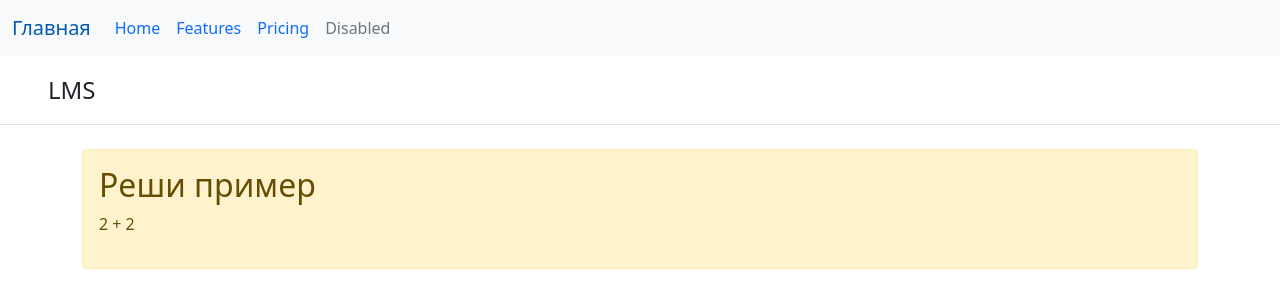
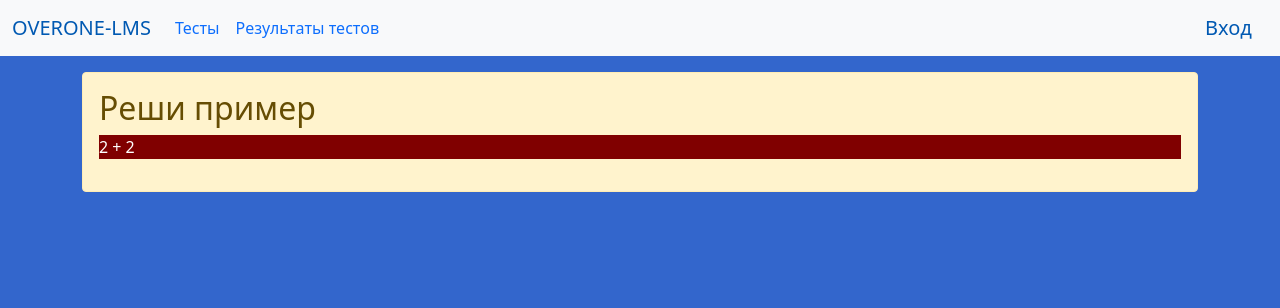
Before and after one commit to Romario051995/XAKATON, a Django app: page /task_detail/1/ in a window 1280 px wide. Shown: the top 308 px of the page. Run offline with Django 4.2, Linux system fonts and the light colour scheme; data comes from the database, SQL or seed files in the repository.

Commit message:
Версия 3

```diff
--- a/class/lms/templates/base.html
+++ b/class/lms/templates/base.html
@@ -9,40 +9,45 @@
     <link rel="stylesheet" href="{% static 'css/style.css'%}">
 </head>
 <body>
+<style>
+      body {
+        background-color: #3366cc; /* Цвет фона веб-страницы */
+      }
+      h1 {
+        background-color: RGB( 255, 119, 133
+        ); /* Цвет фона под заголовком */
+      }
+      p {
+        background-color: maroon; /* Цвет фона под текстом параграфа */
+        color: white; /* Цвет текста */
+      }
+    </style>
+
+
 <nav class="navbar navbar-expand-lg bg-light">
   <div class="container-fluid">
-    <a href="{% url 'home' %}" class="navbar-brand" aria-current="page">Главная</a>
+    <a href="{% url 'home' %}" class="navbar-brand" aria-current="page">OVERONE-LMS</a>
     <button class="navbar-toggler" type="button" data-bs-toggle="collapse" data-bs-target="#navbarNav" aria-controls="navbarNav" aria-expanded="false" aria-label="Toggle navigation">
       <span class="navbar-toggler-icon"></span>
     </button>
     <div class="collapse navbar-collapse" id="navbarNav">
       <ul class="navbar-nav">
         <li class="nav-item">
-          <a class="nav-link active" aria-current="page" href="#">Home</a>
+          <a class="nav-link active" aria-current="page" href="#">Тесты</a>
         </li>
         <li class="nav-item">
-          <a class="nav-link" href="#">Features</a>
+          <a class="nav-link" href="#">Результаты тестов</a>
         </li>
-        <li class="nav-item">
-          <a class="nav-link" href="#">Pricing</a>
-        </li>
-        <li class="nav-item">
-          <a class="nav-link disabled">Disabled</a>
-        </li>
+
       </ul>
     </div>
+    <a href="{% url 'home' %}" class="navbar-brand" aria-current="page">Вход</a>
   </div>
 </nav>
 
-    <header class="d-flex flex-wrap justify-content-center py-3 mb-4 border-bottom">
-      <a href="/" class="d-flex align-items-center mb-3 mb-md-0 me-md-auto text-dark text-decoration-none">
-        <svg class="bi me-2" width="40" height="32"><use xlink:href="#bootstrap"/></svg>
-        <span class="fs-4">LMS</span>
-      </a>
-      <ul class="nav nav-pills">
-        <li class="nav-item"></li>
-      </ul>
-    </header>
+
+
+
 {% block content %}{% endblock %}
 </body>
 </html>
```
